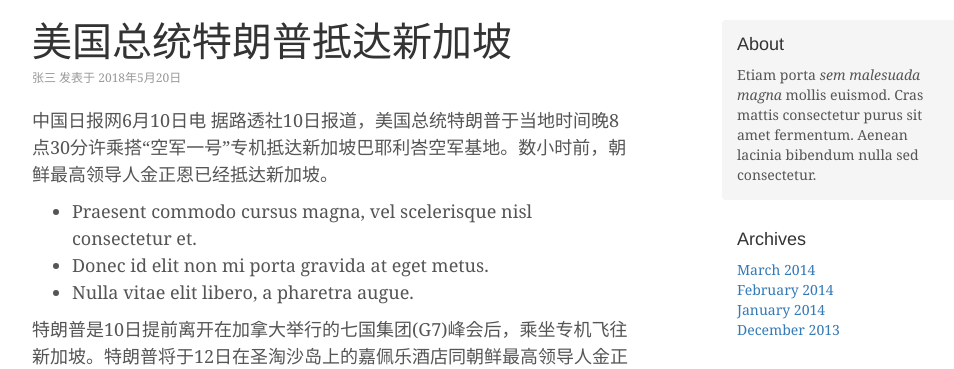
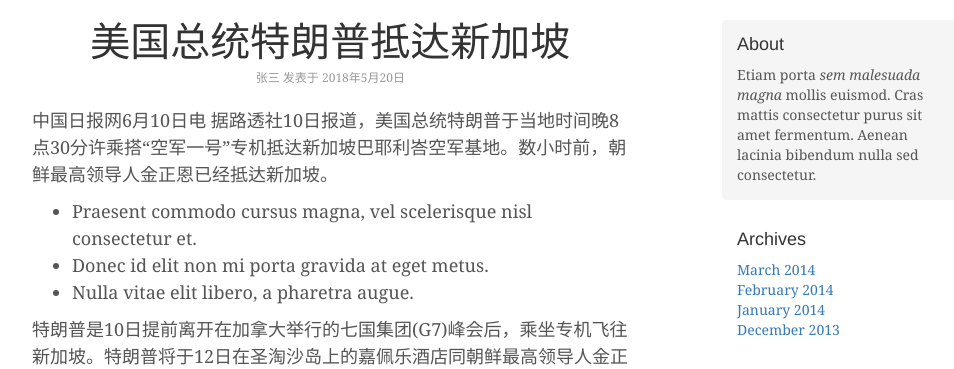
Before and after one commit to istek/django-blog, a Django app: page / in a window 1280 px wide. Shown: the part 52-421 px from the top of the page, without its empty margins (153-1107 px from the left). Run offline with Django 3.2, Linux system fonts and the light colour scheme; some libraries are stand-ins or nearby versions.

Commit message:
main theme file is finished now, right now CODE!

```diff
--- a/blog/templates/blog/base.html
+++ b/blog/templates/blog/base.html
@@ -48,8 +48,8 @@
     <div class='container'>
         <div class="col-sm-8 blog-main">
             <div class="blog-post">
-                <h2 class="blog-post-title">美国总统特朗普抵达新加坡</h2>
-                <p class="blog-post-meta">张三 发表于 2018年5月20日</p>
+                <h2 class="blog-post-title text-center">美国总统特朗普抵达新加坡</h2>
+                <p class="blog-post-meta text-center">张三 发表于 2018年5月20日</p>
 
                 <p>中国日报网6月10日电 据路透社10日报道，美国总统特朗普于当地时间晚8点30分许乘搭“空军一号”专机抵达新加坡巴耶利峇空军基地。数小时前，朝鲜最高领导人金正恩已经抵达新加坡。</p>
                 <ul>
```
